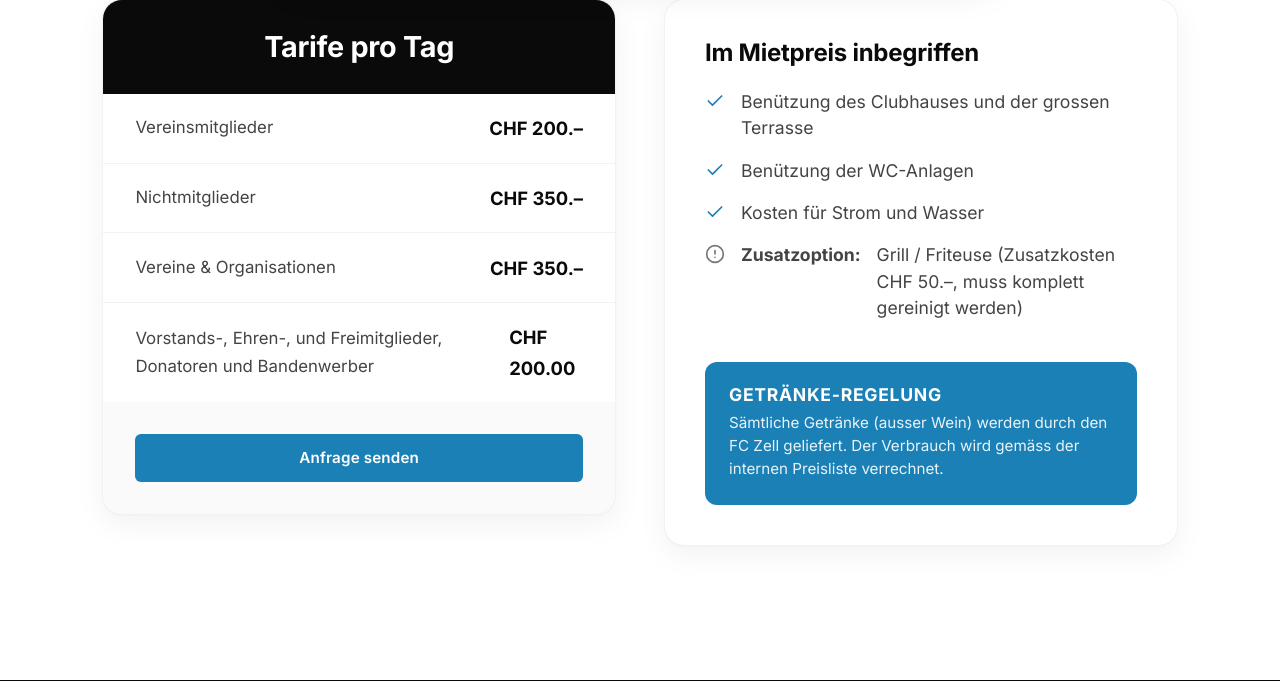
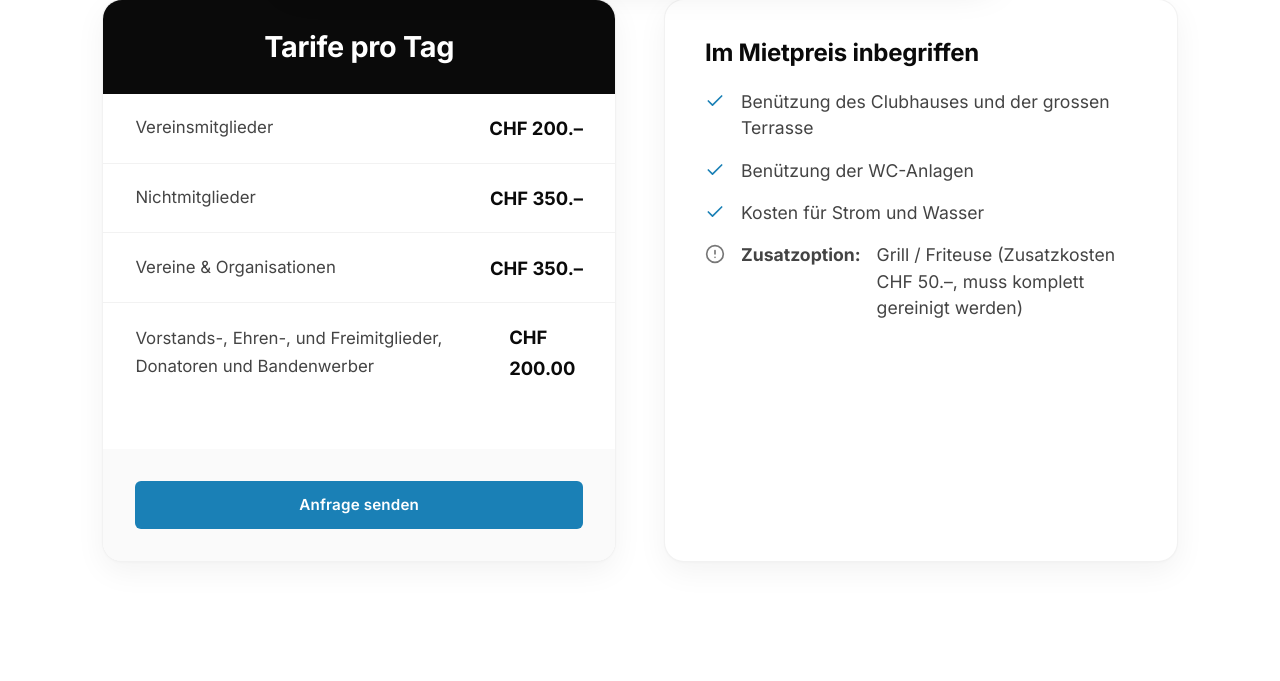
Before and after one commit to stibe881/fczell, a Node server app: template views/clubhaus.ejs in a window 1280 px wide. Shown: the part 796-1477 px from the top of the page. Run offline with Node 20, Linux system fonts and the light colour scheme; the template is opened without the code that fills it, so the values that code supplies are empty; some libraries are stand-ins or nearby versions.

Commit message:
fix: make clubhaus cards same height using flex stretch

```diff
--- a/views/clubhaus.ejs
+++ b/views/clubhaus.ejs
@@ -79,7 +79,7 @@
   display: grid;
   grid-template-columns: 1fr 1fr;
   gap: 3rem;
-  align-items: flex-start;
+  align-items: stretch;
 }
 @media (max-width: 900px) {
   .clubhaus-grid {
@@ -95,6 +95,8 @@
   overflow: hidden;
   box-shadow: 0 10px 30px rgba(0,0,0,0.05), 0 1px 3px rgba(0,0,0,0.02);
   border: 1px solid rgba(0,0,0,0.05);
+  display: flex;
+  flex-direction: column;
 }
 .pricing-header {
   background: var(--fcz-black);
@@ -111,6 +113,7 @@
   list-style: none;
   padding: 0;
   margin: 0;
+  flex: 1;
 }
 .pricing-list li {
   display: flex;
@@ -131,6 +134,7 @@
 .pricing-footer {
   padding: 2rem;
   background: #fafafa;
+  margin-top: auto;
 }
 
 /* Features Card */
@@ -140,11 +144,14 @@
   padding: 2.5rem;
   box-shadow: 0 10px 30px rgba(0,0,0,0.05), 0 1px 3px rgba(0,0,0,0.02);
   border: 1px solid rgba(0,0,0,0.05);
+  display: flex;
+  flex-direction: column;
 }
 .feature-list {
   list-style: none;
   padding: 0;
   margin: 0 0 2.5rem 0;
+  flex: 1;
 }
 .feature-list li {
   display: flex;
@@ -160,10 +167,11 @@
   margin-top: 2px;
 }
 .info-box {
-  background: var(--fcz-red);
+  background: var(--fcz-blue);
   padding: 1.5rem;
   border-radius: 12px;
   color: #fff;
+  margin-top: auto;
 }
 </style>
 
```
Also changed, not shown: views/verein.ejs (+10 -2 lines).
